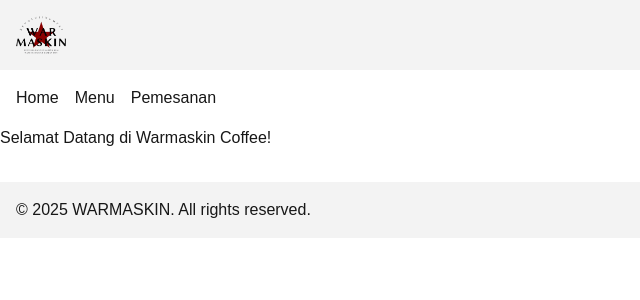
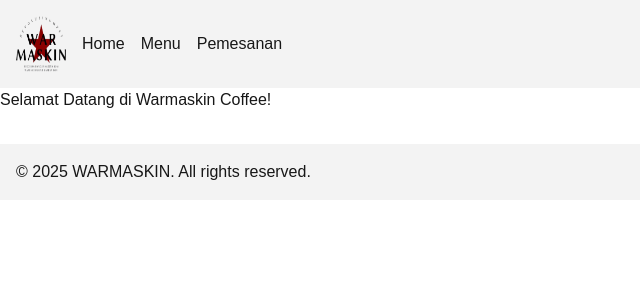
Before and after one commit to akmalghandi20/lagrande-pbs, a Next.js app in the folder frontend/: page / in a window 1280 px wide. Shown: the top 300 px of the page, without its empty margins (0-640 px from the left). Built offline with nearby package versions, Linux system fonts and the light colour scheme.

Commit message:
dayan: memindhkan navbar kedalam header

```diff
--- a/frontend/app/layout.tsx
+++ b/frontend/app/layout.tsx
@@ -3,7 +3,6 @@ import { Geist, Geist_Mono } from "next/font/google";
 import "./globals.css";
 import Header from '../component/header';
 import Footer from '../component/footer';
-import Navbar from '../component/navbar';
 
 
 const geistSans = Geist({
@@ -30,7 +29,6 @@ export default function RootLayout({
     <html lang="en">
       <body>
         <Header />
-        <Navbar />
         <section>{children}</section>
         <Footer />
       </body>
--- a/frontend/component/header.tsx
+++ b/frontend/component/header.tsx
@@ -1,4 +1,5 @@
 import Image from "next/image";
+import Navbar from "./navbar";
 
 
 export default function Header() {
@@ -8,6 +9,9 @@ export default function Header() {
     display: 'flex',
     }}>
       <Image src="/warmaskin.png" alt="WARMASKIN Logo" width={50} height={50} />
+      <div>
+                <Navbar />
+      </div>
     </header>
   );
 }
```
